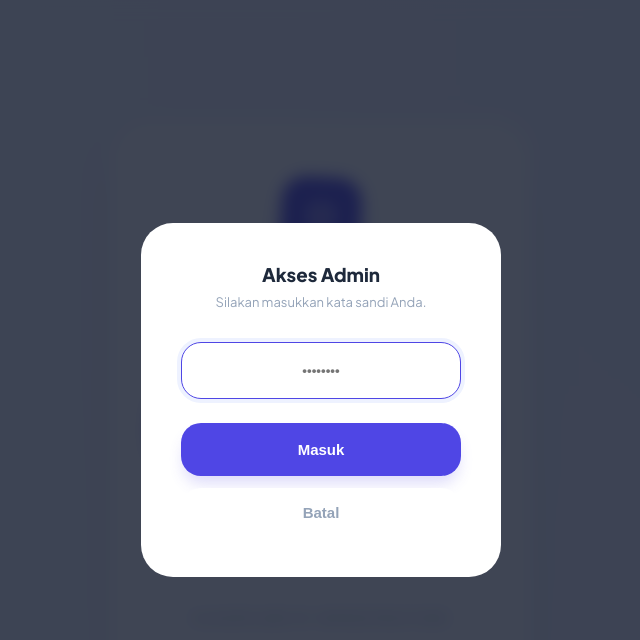
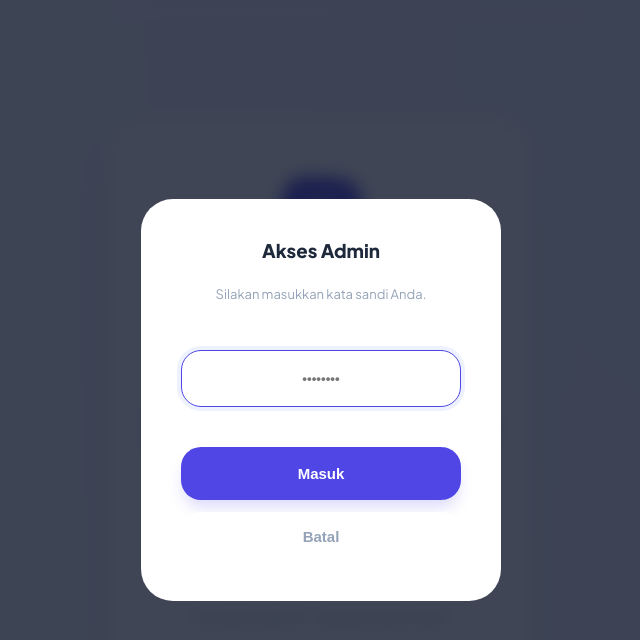
Before and after one commit to chenpapoi-arch/Absensi-pekerja, a plain HTML site: page index.html in a window 1280 px wide. Both pictures are taken after a click on the button "Portal Administrasi". Shown: the whole page, without its empty margins (319-959 px from the left). Drawn offline with nearby package versions, Linux system fonts and the light colour scheme.

Commit message:
Minor CSS Fixes - Removed invalid p and space-y properties.

```diff
--- a/index.html
+++ b/index.html
@@ -159,7 +159,7 @@
             align-items: center;
             justify-content: center;
             z-index: 100;
-            p: 1rem;
+            padding: 1rem;
         }
 
         .modal.active {
@@ -173,7 +173,9 @@
             padding: 2.5rem;
             border-radius: 2rem;
             text-align: center;
-            space-y: 6;
+            display: flex;
+            flex-direction: column;
+            gap: 1rem;
             animation: modalIn 0.3s cubic-bezier(0.16, 1, 0.3, 1);
         }
 
```
